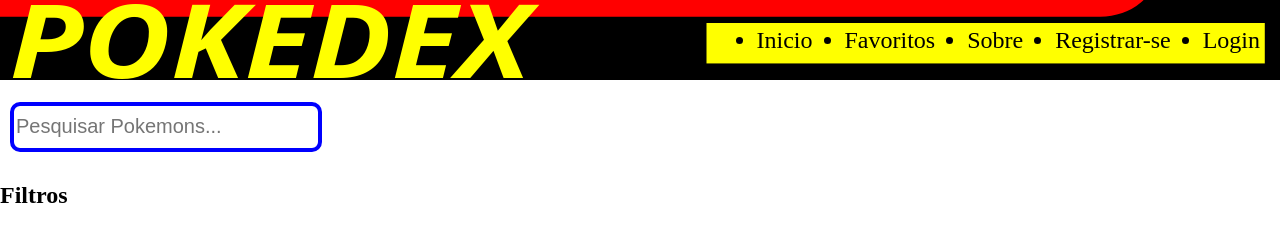
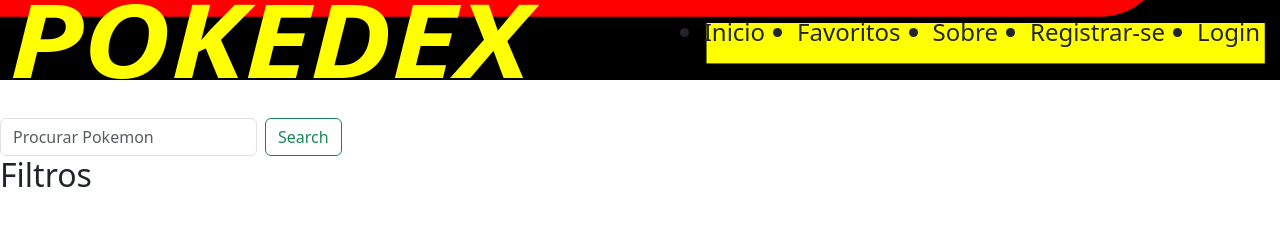
Before and after one commit to felipegabriel0324-cmyk/Prototipo-Pokedex, a plain HTML site: page index.html in a window 1280 px wide. Drawn offline with nearby package versions, Linux system fonts and the light colour scheme.

Commit message:
add de bootstrap

```diff
--- a/index.html
+++ b/index.html
@@ -4,6 +4,8 @@
 		<meta charset="UTF-8">
 		<title>Protipo Pokedex</title>
 		<link rel="stylesheet" href="style.css">
+		<link href="https://cdn.jsdelivr.net/npm/bootstrap@5.3.8/dist/css/bootstrap.min.css" rel="stylesheet" integrity="sha384-sRIl4kxILFvY47J16cr9ZwB07vP4J8+LH7qKQnuqkuIAvNWLzeN8tE5YBujZqJLB" crossorigin="anonymous">
+<script src="https://cdn.jsdelivr.net/npm/bootstrap@5.3.8/dist/js/bootstrap.bundle.min.js" integrity="sha384-FKyoEForCGlyvwx9Hj09JcYn3nv7wiPVlz7YYwJrWVcXK/BmnVDxM+D2scQbITxI" crossorigin="anonymous"></script>
 	</head>
 	<body>
 		<header class="header">
@@ -18,7 +20,10 @@
 		</header>
 		<section class="grade_pesquisa">
 			<div class="caixa_pesquisa">
-			<input class="pesquisa" type="text" placeholder="Pesquisar Pokemons...">
+			<form class="d-flex" role="search">
+				<input class="form-control me-2" type="search" placeholder="Procurar Pokemon" aria-label="Search"/>
+				<button class="btn btn-outline-success" type="submit">Search</button>
+			</form>
 		<h2>Filtros</h2>
 			</div>
 			<div class="imagem_pesquisa">
```
